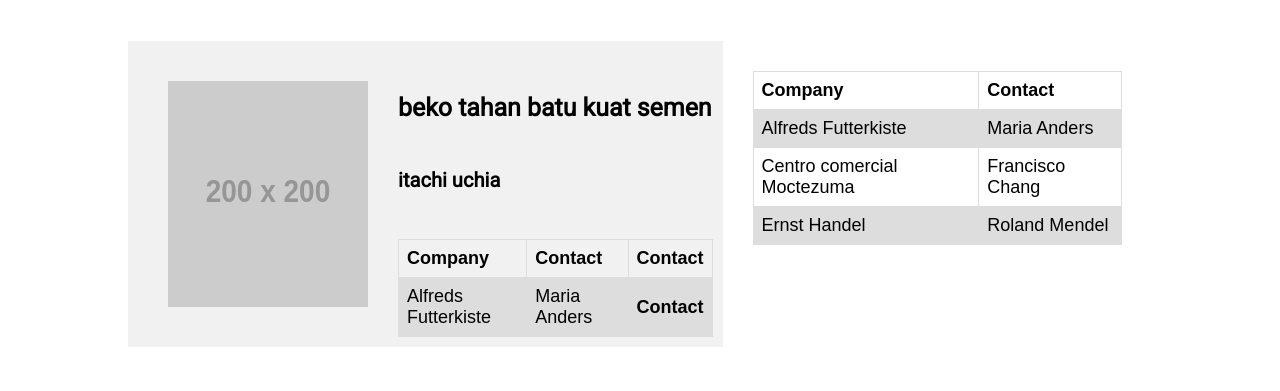
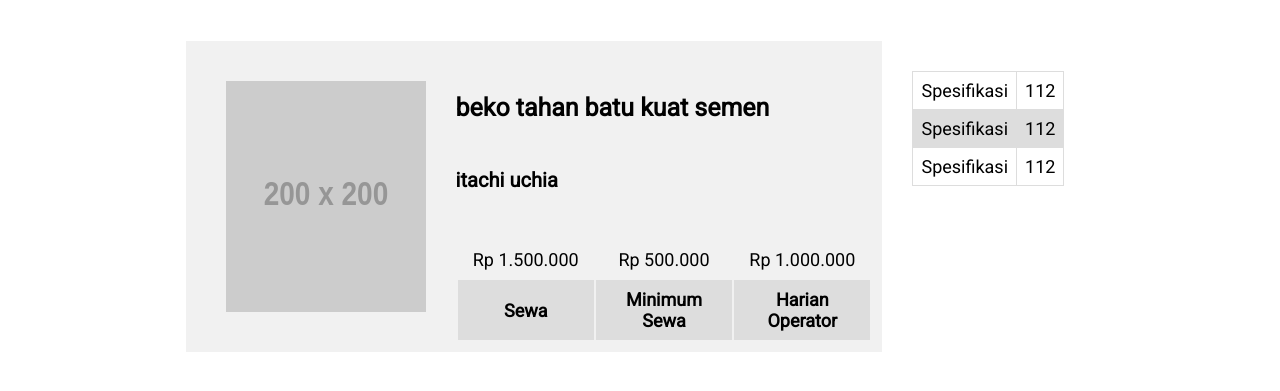
Before and after one commit to garoxeldiablo/rentalkan, a website: page web/detail.html in a window 1280 px wide. Shown: the part 59-450 px from the top of the page. Drawn offline with Linux system fonts and the light colour scheme; placeholder pictures from the web are drawn by us.

Commit message:
Update detail.html

```diff
--- a/web/detail.html
+++ b/web/detail.html
@@ -59,13 +59,19 @@
     }
     }
 
-    table {
-      font-family: arial, sans-serif;
+    #sideinfo {
       border-collapse: collapse;
       width: 100%;
     }
 
-    td, th {
+    #infoharga td,#infoharga th {
+      text-align: center;
+      padding: 8px;
+      font-size: 18px;
+      width: 33.3%;
+    }
+
+    #sideinfo td, th {
       border: 1px solid #dddddd;
       text-align: left;
       padding: 8px;
@@ -105,18 +111,20 @@
             <div class="info-produk">
               <h5>beko tahan batu kuat semen</h5>
               <h6>itachi uchia</h6>
-              <table>
-                <tr>
-                  <th>Company</th>
-                  <th>Contact</th>
-                  <th>Contact</th>
-                </tr>
-                <tr>
-                  <td>Alfreds Futterkiste</td>
-                  <td>Maria Anders</td>
-                  <th>Contact</th>
-                </tr>
-              </table>
+              <div class="info-container">
+                <table id="infoharga">
+                  <tr>
+                    <td>Rp 1.500.000</td>
+                    <td>Rp 500.000</td>
+                    <td>Rp 1.000.000</td>
+                  </tr>
+                  <tr>
+                    <th>Sewa</th>
+                    <th>Minimum Sewa</th>
+                    <th>Harian Operator</th>
+                  </tr>
+                </table>
+              </div>
             </div>
           </div>
           <div class="infoitem">
@@ -124,22 +132,18 @@
         </div>
         <div class="flex-item-right">
           <div class="tables">
-            <table>
+            <table id="sideinfo">
               <tr>
-                <th>Company</th>
-                <th>Contact</th>
+                <td>Spesifikasi</td>
+                <td>112</td>
               </tr>
               <tr>
-                <td>Alfreds Futterkiste</td>
-                <td>Maria Anders</td>
+                <td>Spesifikasi</td>
+                <td>112</td>
               </tr>
               <tr>
-                <td>Centro comercial Moctezuma</td>
-                <td>Francisco Chang</td>
-              </tr>
-              <tr>
-                <td>Ernst Handel</td>
-                <td>Roland Mendel</td>
+                <td>Spesifikasi</td>
+                <td>112</td>
               </tr>
             </table>
           </div>
```
